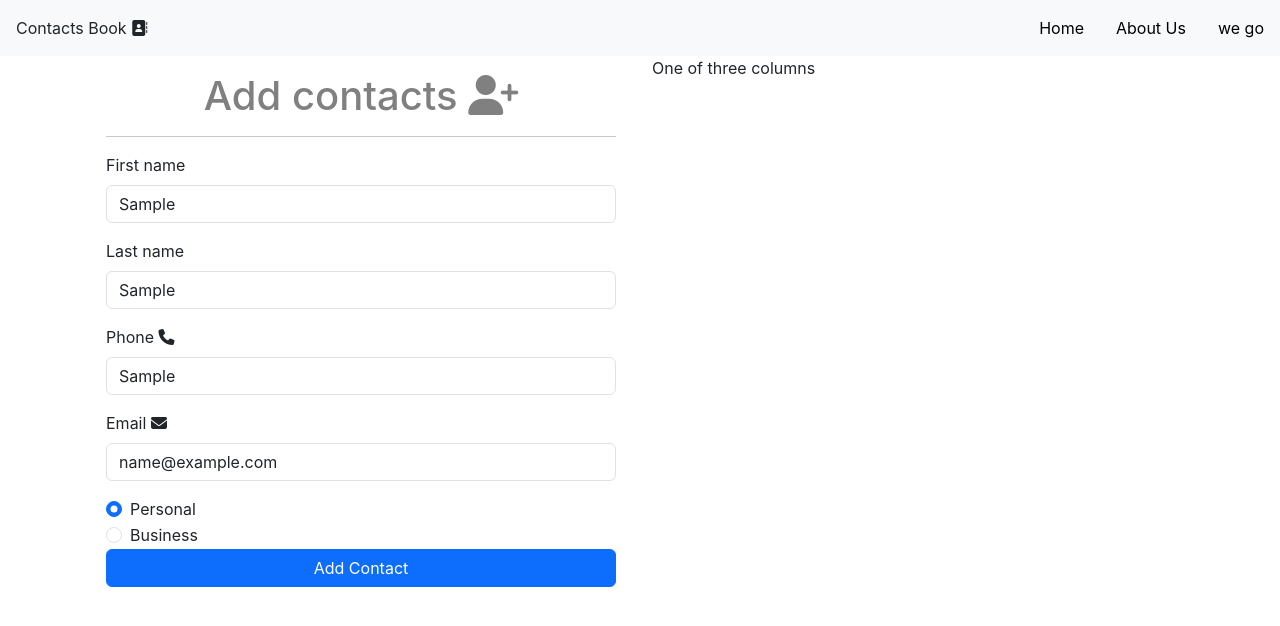
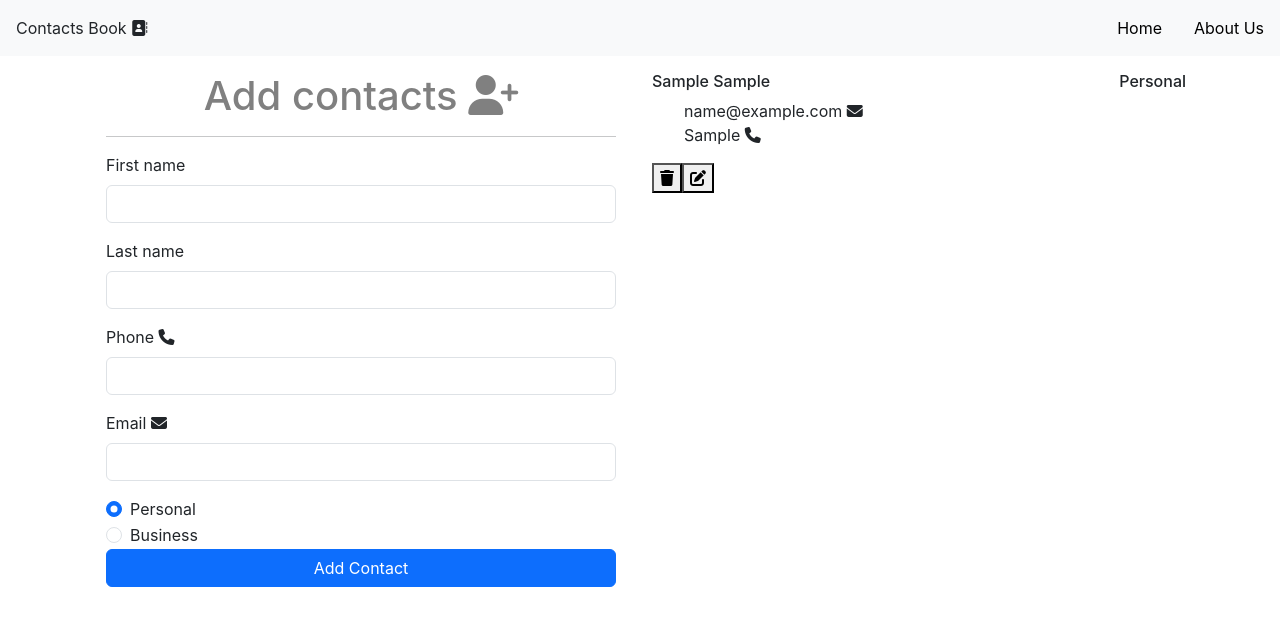
Before and after one commit to blake-guala/contacts-keeper-application-, a React (Create React App) app in the folder frontend/: page / in a window 1280 px wide. Both pictures are taken after typing "Sample", "Sample", "Sample", "name@example.com" into the empty fields and a click on the button "Add Contact". Shown: the top 626 px of the page. Built offline with nearby package versions, Linux system fonts and the light colour scheme.

Commit message:
contactitem.js setup

```diff
--- a/frontend/src/App.css
+++ b/frontend/src/App.css
@@ -24,3 +24,20 @@
 .input-custom {
   width: 100%;
 }
+
+.h-custom {
+  text-align: left;
+}
+
+.type{
+  float: right;
+}
+
+.li-custom {
+  list-style-type: none;
+}
+
+.container-custom {
+  margin-top: 1rem;
+  margin-bottom: 1rem;
+}
--- a/frontend/src/App.js
+++ b/frontend/src/App.js
@@ -4,6 +4,7 @@ import { Navbar } from './component/layout/Navbar';
 import { Home } from './component/pages/Home';
 import { Login } from './component/pages/Login';
 import { Register } from './component/pages/Register';
+import { About } from './component/pages/About';
 
 function App() {
   return (
@@ -15,6 +16,7 @@ function App() {
             <Route path='/' element={<Home/>}/>
             <Route path='/login' element={<Login/>} />
             <Route path='/register' element={<Register/>} />
+            <Route path='/about' element={<About/>}/>
           </Routes>
         </div>
       </Router>
--- a/frontend/src/component/contacts/AddContacts.js
+++ b/frontend/src/component/contacts/AddContacts.js
@@ -1,7 +1,11 @@
 import React, { useState } from 'react'
+import { useDispatch } from 'react-redux'
+import { addContact } from '../../store/contacts/contactSlice'
 
 export const AddContacts = () => {
-    const [register, setRegister] = useState({
+  const dispatch = useDispatch()
+
+    const [contact, setContact] = useState({
         firstName: '',
         lastName: '',
         phone: '',
@@ -9,13 +13,20 @@ export const AddContacts = () => {
         type: 'Personal'
     })
 
-    const { firstName,lastName, email, phone, type } = register
+    const { firstName,lastName, email, phone, type } = contact
 
-    const onChange = (e) => setRegister({...register, [e.target.name] : e.target.value})
+    const onChange = (e) => setContact({...contact, [e.target.name] : e.target.value})
 
     const onSubmit = e => {
       e.preventDefault()
-      console.log(firstName,lastName,email,phone,type)
+      dispatch(addContact(contact))
+      setContact({
+        firstName: '',
+        lastName: '',
+        phone: '',
+        email: '',
+        type: 'Personal'
+      })
     }
 
   return (
--- /dev/null
+++ b/frontend/src/component/contacts/Contact.js
@@ -0,0 +1,14 @@
+import React from 'react'
+import { ContactsItem } from './ContactsItem'
+import { useSelector } from 'react-redux'
+
+export const Contact = () => {
+    const { contacts } = useSelector((state) => state.contact)
+  return (
+    <div>
+        {contacts.length > 0 ? contacts.map(contact => (
+            <ContactsItem contact={contact}/>
+        )) : (<h4>Please add a contact</h4>)}
+    </div>
+  )
+}
--- a/frontend/src/component/contacts/ContactsItem.js
+++ b/frontend/src/component/contacts/ContactsItem.js
@@ -1,9 +1,17 @@
 import React from 'react'
 
-export const ContactsItem = () => {
+export const ContactsItem = ({ contact }) => {
+    const { firstName,lastName, email, phone, type } = contact
   return (
-    <div>
-
+    <div className='container-custom'>
+        <h6 className='h-custom'>{firstName} {''}{lastName}
+        <span className='type'>{type}</span></h6>
+        <ul>
+            <li className='li-custom'>{email} <i className="fa fa-envelope" ></i></li>
+            <li className='li-custom'>{phone} <i className="fa-solid fa-phone"></i></li>
+        </ul>
+        <button><i className="fa fa-trash"></i></button>
+        <button><i className="fas fa-edit"></i></button>
     </div>
   )
 }
--- a/frontend/src/component/layout/Navbar.js
+++ b/frontend/src/component/layout/Navbar.js
@@ -7,8 +7,7 @@ export const Navbar = () => {
     <p className='icon-custom'>Contacts Book <i className="fa fa-address-book"></i></p>
       <div className="nav">
         <NavLink className="nav-item nav-link nav-custom" to="/">Home</NavLink>
-        <a className="nav-item nav-link nav-custom" href="!#">About Us</a>
-        <a className="nav-item nav-link nav-custom" href="!#">we go</a>
+        <NavLink className="nav-item nav-link nav-custom" to="/about">About Us</NavLink>
       </div>
   </nav>
   )
--- a/frontend/src/component/pages/About.js
+++ b/frontend/src/component/pages/About.js
@@ -0,0 +1,9 @@
+import React from 'react'
+
+export const About = () => {
+  return (
+    <div>
+        <h1 className='text-custom'>About the application</h1>
+    </div>
+  )
+}
--- a/frontend/src/component/pages/Home.js
+++ b/frontend/src/component/pages/Home.js
@@ -1,5 +1,6 @@
 import React from 'react'
 import { AddContacts } from '../contacts/AddContacts'
+import { Contact } from '../contacts/Contact'
 
 export const Home = () => {
   return (
@@ -9,7 +10,7 @@ export const Home = () => {
       <AddContacts/>
     </div>
     <div className="col-sm">
-      One of three columns
+      <Contact/>
     </div>
   </div>
 </div>
--- a/frontend/src/index.js
+++ b/frontend/src/index.js
@@ -2,10 +2,14 @@ import React from 'react';
 import ReactDOM from 'react-dom/client';
 import './index.css';
 import App from './App';
+import { store } from './store';
+import { Provider } from 'react-redux';
 
 const root = ReactDOM.createRoot(document.getElementById('root'));
 root.render(
   <React.StrictMode>
-    <App />
+    <Provider store={store}>
+      <App />
+    </Provider>
   </React.StrictMode>
 );
--- /dev/null
+++ b/frontend/src/store/contacts/contactSlice.js
@@ -0,0 +1,20 @@
+import { createSlice } from "@reduxjs/toolkit"
+
+const initialState = {
+    loading: false,
+    contacts: [],
+    error: null
+}
+
+export const contactSlice = createSlice({
+    name: 'contact',
+    initialState,
+    reducers:{
+        addContact: (state,{payload}) => {
+            state.contacts = [payload, ...state.contacts]
+        }
+    }
+})
+
+export const { addContact } = contactSlice.actions
+export default contactSlice.reducer
--- /dev/null
+++ b/frontend/src/store/index.js
@@ -0,0 +1,12 @@
+import { configureStore } from '@reduxjs/toolkit'
+import contactReducer from './contacts/contactSlice'
+
+
+export const store = configureStore({
+    reducer: {
+        contact: contactReducer
+    },
+
+    middleware: (getDefaultMiddleware) =>
+    getDefaultMiddleware({ serializableCheck: false })
+})
```
